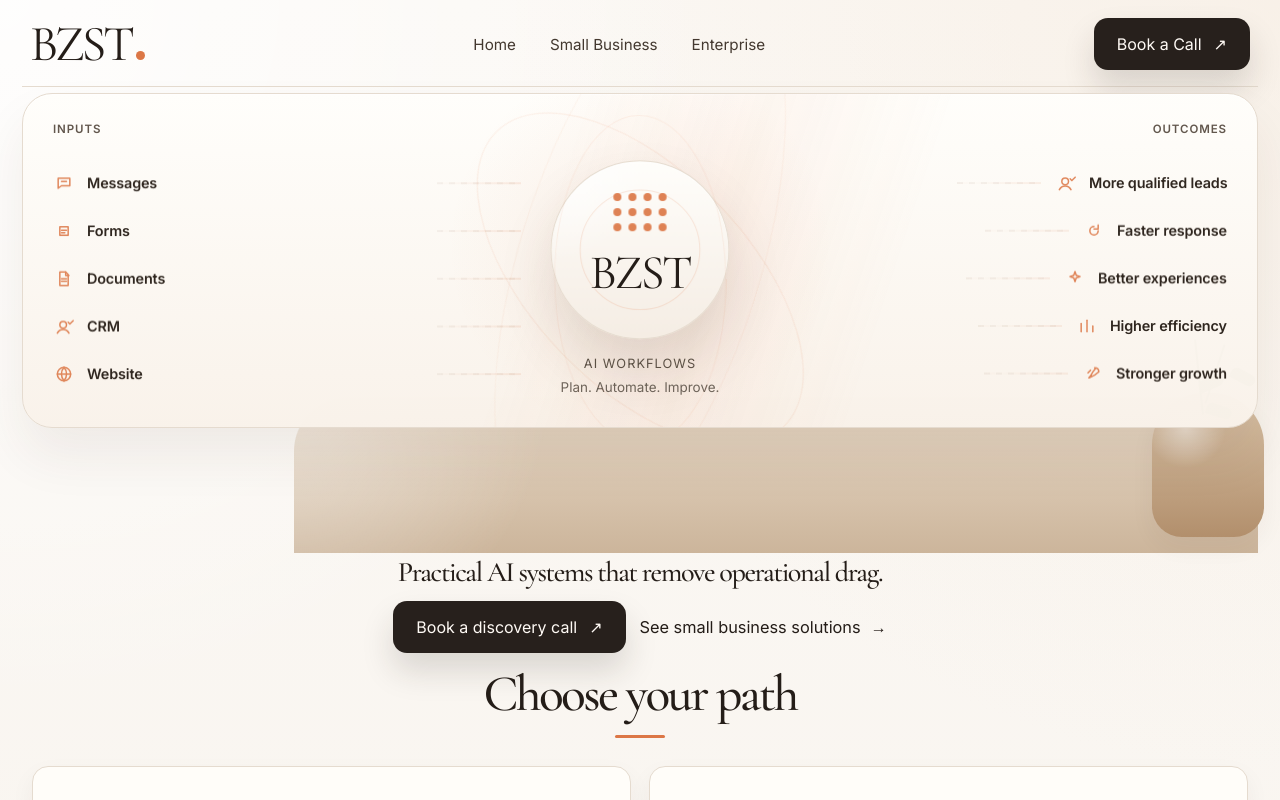
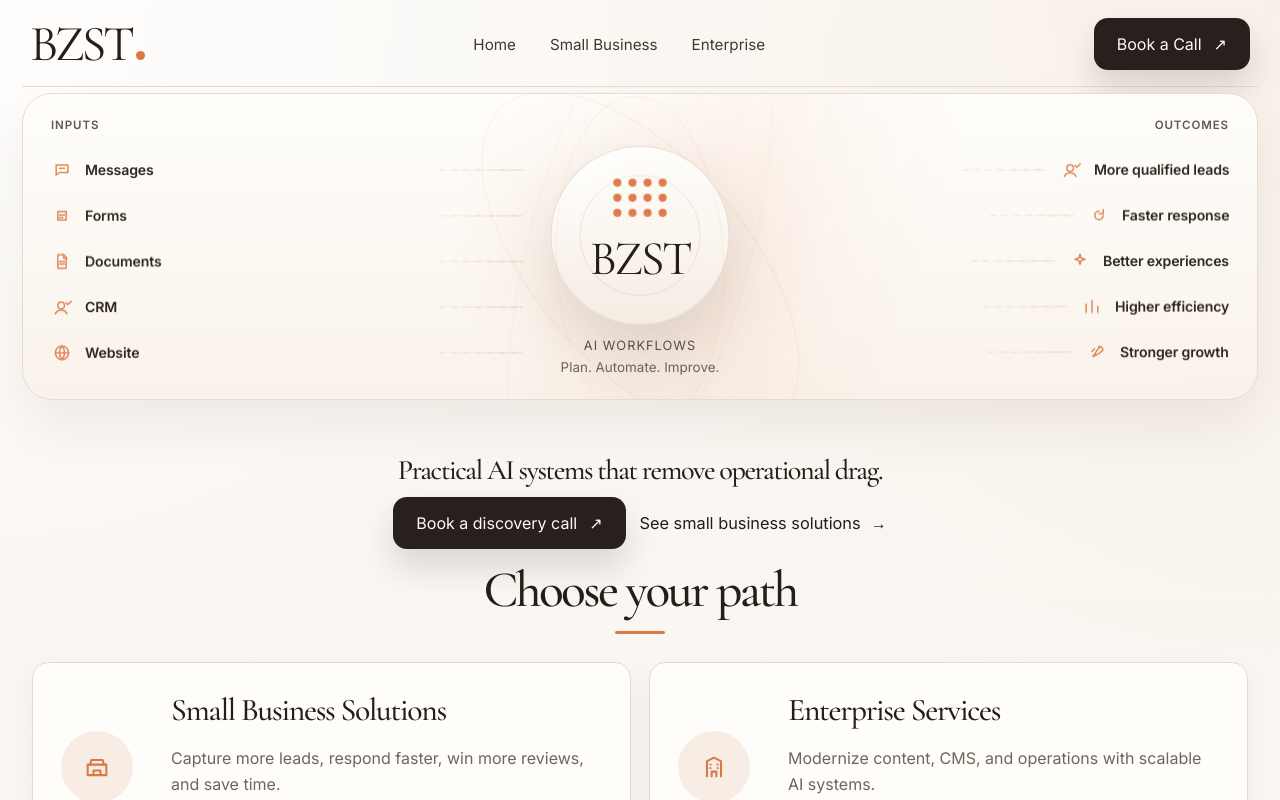
Before and after one commit to harshappt/bzst-svcs, a Next.js app: page / in a window 1280 px wide. Shown: the top 800 px of the page. Built offline with nearby package versions, Linux system fonts and the light colour scheme.

Commit message:
fix homepage hero layout overlap

```diff
--- a/app/globals.css
+++ b/app/globals.css
@@ -171,7 +171,7 @@ button {
 }
 
 .hero-home-visual .hero-stage {
-  min-height: 460px;
+  min-height: 360px;
   padding-top: 0;
 }
 
@@ -182,7 +182,7 @@ button {
 }
 
 .hero-home-copy {
-  padding: 2px 10px 8px;
+  padding: 0 10px 8px;
   text-align: center;
 }
 
@@ -198,7 +198,7 @@ button {
 
 .hero-home-actions {
   justify-content: center;
-  margin-top: 14px;
+  margin-top: 12px;
 }
 
 .hero-smb,
@@ -933,7 +933,7 @@ button {
 .workflow-visual {
   position: relative;
   z-index: 1;
-  margin-left: 8px;
+  margin-left: 0;
   padding: 30px 26px 32px;
   border: 1px solid var(--line);
   border-radius: 26px;
@@ -945,7 +945,7 @@ button {
 
 .workflow-visual-home {
   max-width: none;
-  padding: 28px 30px 32px;
+  padding: 24px 28px 24px;
   border-radius: 30px;
   background:
     radial-gradient(circle at 50% 46%, rgba(220, 119, 70, 0.09), transparent 30%),
@@ -984,7 +984,7 @@ button {
 .workflow-heading {
   display: flex;
   justify-content: space-between;
-  margin-bottom: 28px;
+  margin-bottom: 18px;
   color: #62574d;
   font-size: 0.72rem;
   font-weight: 600;
@@ -995,7 +995,7 @@ button {
 .workflow-grid {
   display: grid;
   grid-template-columns: 1fr 1.05fr 1fr;
-  gap: 22px;
+  gap: 18px;
   align-items: center;
 }
 
@@ -1005,7 +1005,7 @@ button {
 }
 
 .workflow-stack-compact {
-  gap: 14px;
+  gap: 12px;
 }
 
 .workflow-card,
@@ -1150,7 +1150,7 @@ button {
 
 .workflow-chip strong {
   display: block;
-  font-size: 0.9rem;
+  font-size: 0.88rem;
   line-height: 1.1;
   font-weight: 600;
   letter-spacing: -0.01em;
@@ -1308,7 +1308,7 @@ button {
 }
 
 .orb-caption {
-  margin-top: 14px;
+  margin-top: 10px;
   color: #5e5348;
   font-size: 0.8rem;
   letter-spacing: 0.08em;
@@ -1316,7 +1316,7 @@ button {
 }
 
 .orb-subcaption {
-  margin-top: 8px;
+  margin-top: 6px;
   color: var(--muted);
   font-size: 0.84rem;
 }
--- a/components/workflow-visual.tsx
+++ b/components/workflow-visual.tsx
@@ -27,6 +27,7 @@ export function WorkflowVisual({
 }: WorkflowVisualProps) {
   const useCenterCard = variant !== "home";
   const useCompactNodes = variant === "home";
+  const showDecor = variant !== "home";
 
   return (
     <div className="hero-stage" aria-hidden="true">
@@ -122,11 +123,15 @@ export function WorkflowVisual({
           </div>
         ) : null}
       </div>
-      <div className="stone-plinth" />
-      <div className="decor-vase" />
-      <div className="leaf leaf-1" />
-      <div className="leaf leaf-2" />
-      <div className="leaf leaf-3" />
+      {showDecor ? (
+        <>
+          <div className="stone-plinth" />
+          <div className="decor-vase" />
+          <div className="leaf leaf-1" />
+          <div className="leaf leaf-2" />
+          <div className="leaf leaf-3" />
+        </>
+      ) : null}
     </div>
   );
 }
```
